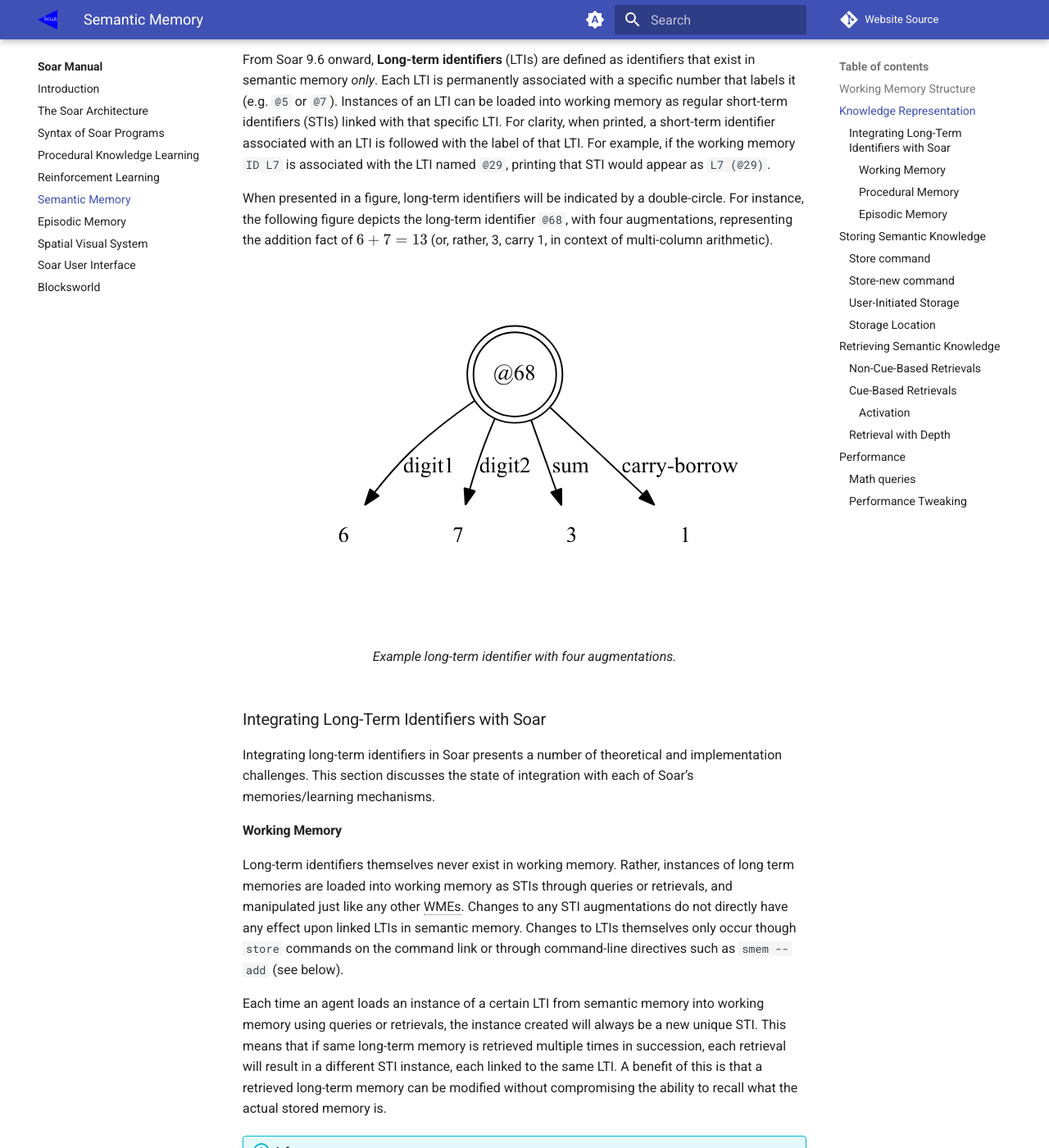
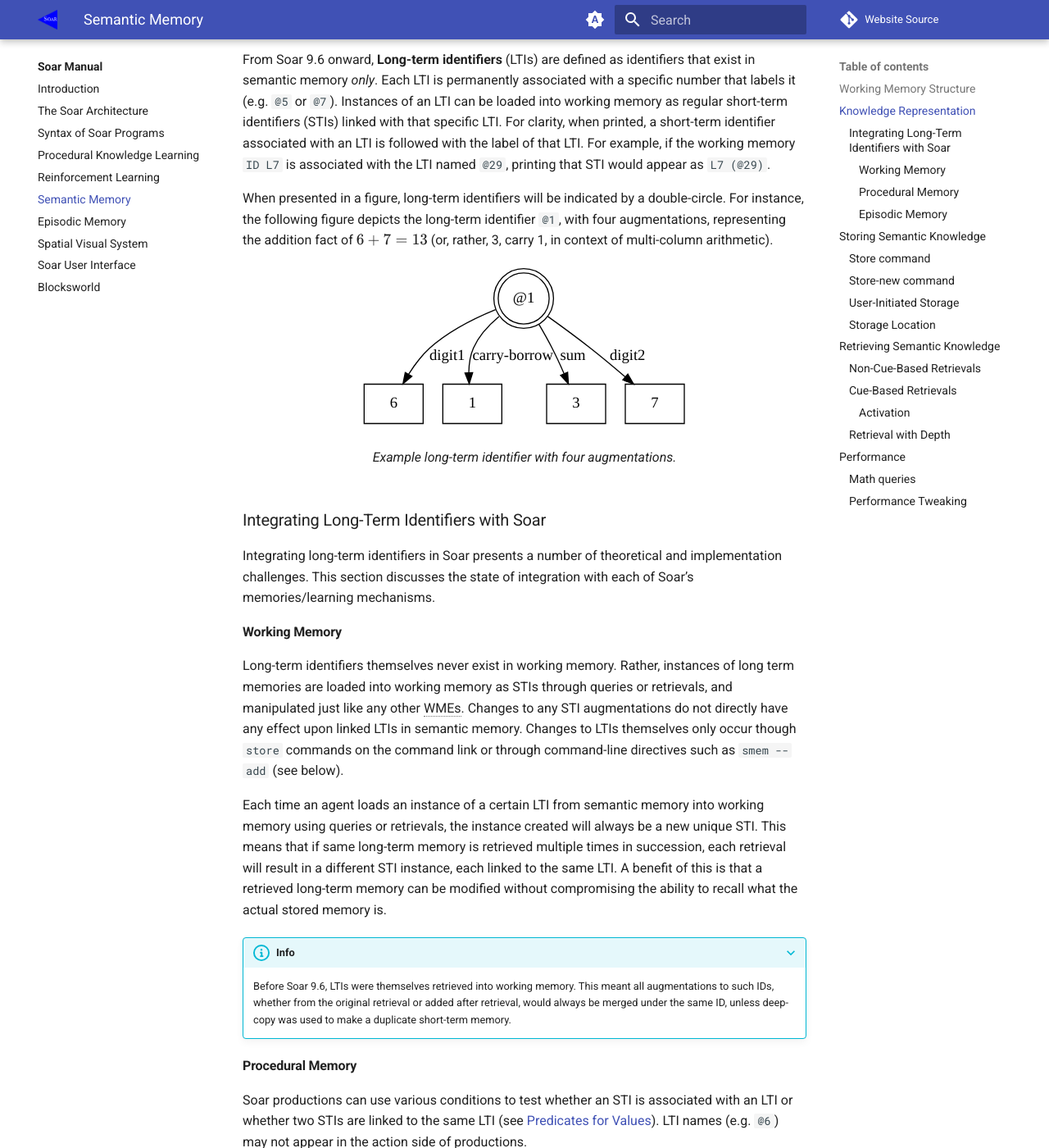
Before and after one commit to SoarGroup/SoarGroup.github.io, an MkDocs documentation site: the page built from docs/soar_manual/06_SemanticMemory.md, in a window 1280 px wide and 1400 px high, scrolled down 1172 px. Shown: the whole window at 82% size. Built offline with MkDocs 1.6.1 and Material for MkDocs 9.7.7, drawn with Linux system fonts in a browser that asks for light colours; comment, search, counter and statistics services are not loaded.

Commit message:
Update images in manual for dark mode

```diff
--- a/docs/soar_manual/06_SemanticMemory.md
+++ b/docs/soar_manual/06_SemanticMemory.md
@@ -66,7 +66,7 @@
 
 When presented in a figure, long-term identifiers will be indicated by a
 double-circle. For instance, the following figure depicts the long-term
-identifier `@68`, with four augmentations, representing the addition fact of
+identifier `@1`, with four augmentations, representing the addition fact of
 $6 + 7 = 13$ (or, rather, 3, carry 1, in context of multi-column arithmetic).
 
 ![Example long-term identifier with four augmentations.](Images/smem-concept.svg)
```
Also changed, not shown: docs/soar_manual/Images/rl-optrace.svg, docs/soar_manual/Images/smem-concept.svg.
